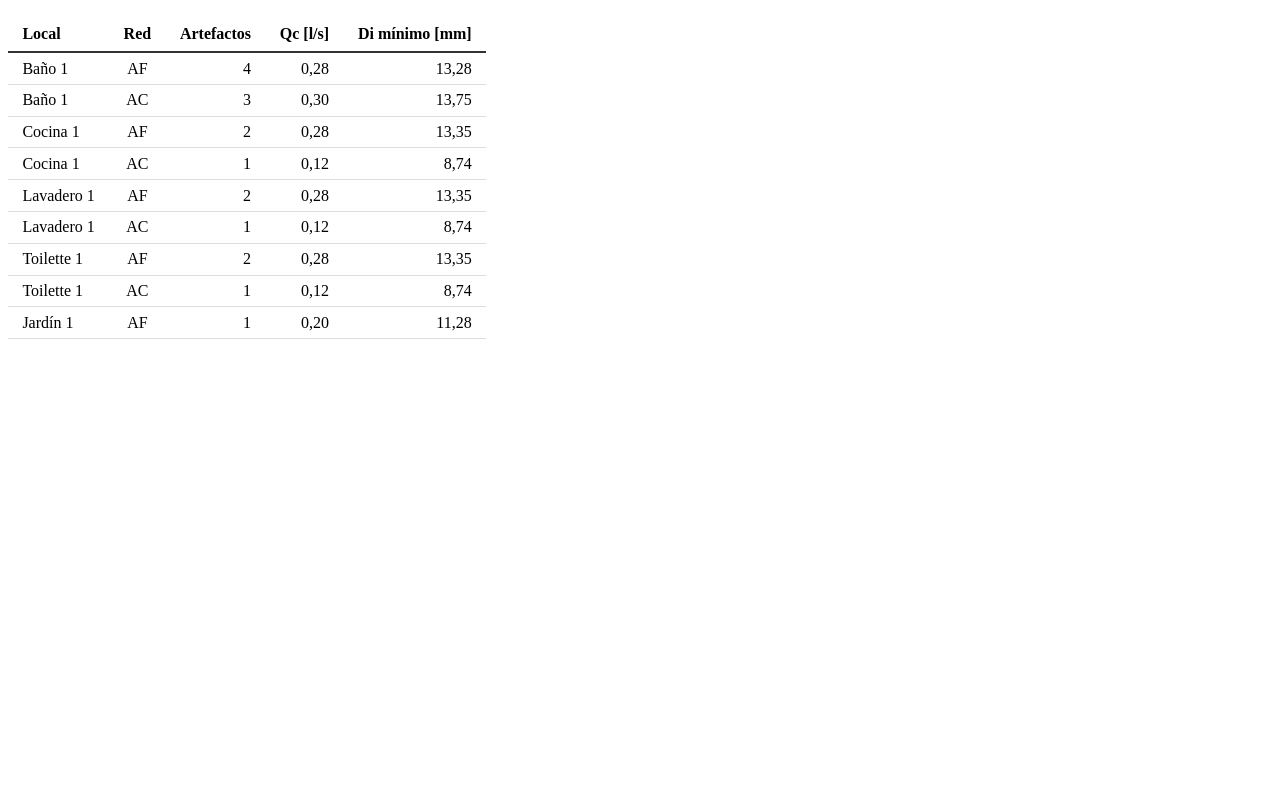
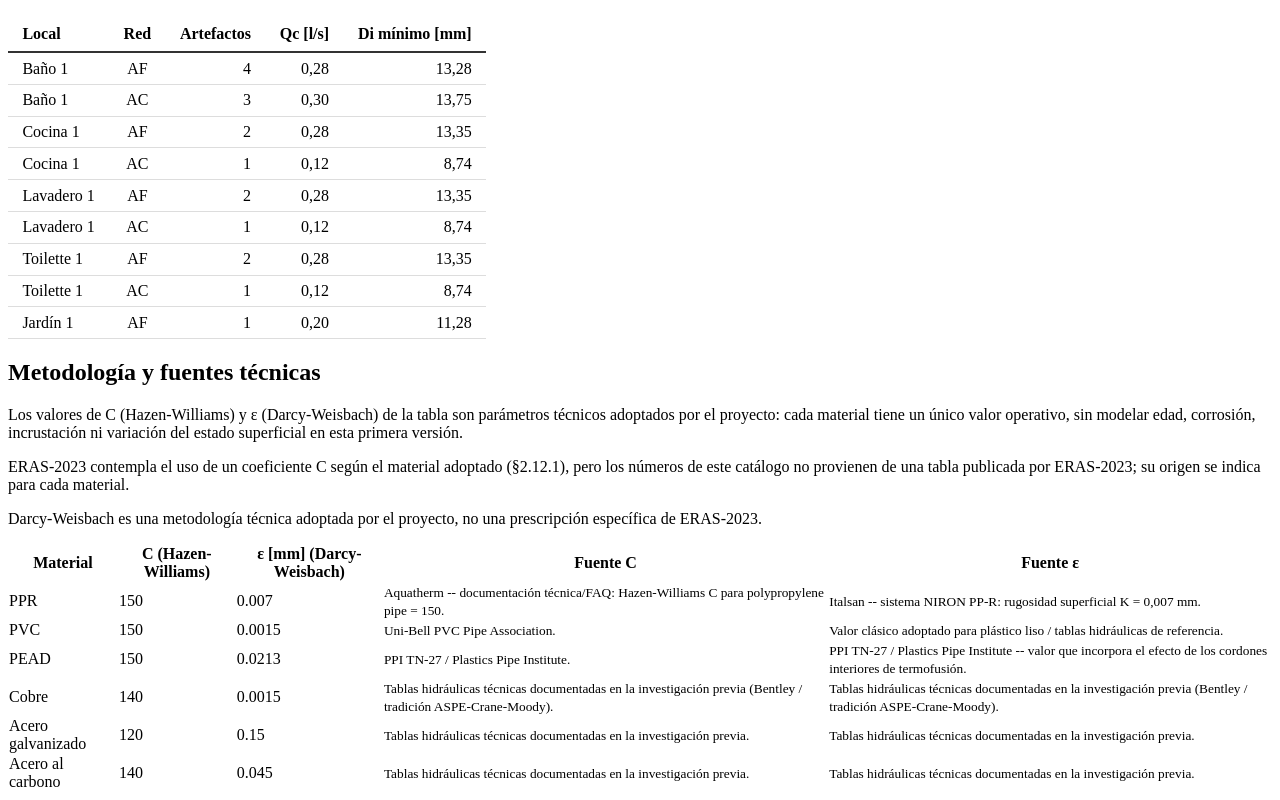
Before and after one commit to nicolasambrosoeras-ctrl/IUAS, a React (Vite) app: page / in a window 1280 px wide. Shown: the part 2152-2952 px from the top of the page. Before the commit the page ends 2499 px from the top, so only its background shows below. Built offline with nearby package versions, Linux system fonts and the light colour scheme; what pdfmake would draw is missing.

Commit message:
feat: documentar metodologia y fuentes tecnicas

```diff
--- /dev/null
+++ b/src/interfaz/paginas/MetodologiaYFuentesTecnicas.tsx
@@ -0,0 +1,55 @@
+// Sección global de trazabilidad (Nivel 2): tabla completa de materiales
+// derivada 100% de catalogoMaterialesTuberia, para que el usuario audite C,
+// epsilon y sus fuentes aunque no esté ejecutando un cálculo puntual.
+// Complementa a "Parámetros de cálculo" (Nivel 1, en
+// ResultadoHidraulicoDeTramo.tsx), que muestra solo el parámetro relevante
+// al método/material actualmente seleccionados -- esta sección no lo
+// reemplaza ni lo duplica. Sin props: no depende del Proyecto ni de su
+// validez, así que se renderiza siempre, incluso con un proyecto inválido.
+import { catalogoMaterialesTuberia } from '../../motor/tuberias/materialTuberia'
+
+export function MetodologiaYFuentesTecnicas() {
+  return (
+    <section>
+      <h2>Metodología y fuentes técnicas</h2>
+      <p>
+        Los valores de C (Hazen-Williams) y ε (Darcy-Weisbach) de la tabla son parámetros técnicos adoptados por el
+        proyecto: cada material tiene un único valor operativo, sin modelar edad, corrosión, incrustación ni
+        variación del estado superficial en esta primera versión.
+      </p>
+      <p>
+        ERAS-2023 contempla el uso de un coeficiente C según el material adoptado (§2.12.1), pero los números de
+        este catálogo no provienen de una tabla publicada por ERAS-2023; su origen se indica para cada material.
+      </p>
+      <p>Darcy-Weisbach es una metodología técnica adoptada por el proyecto, no una prescripción específica de ERAS-2023.</p>
+      <div style={{ overflowX: 'auto' }}>
+        <table style={{ borderCollapse: 'collapse' }}>
+          <thead>
+            <tr>
+              <th>Material</th>
+              <th>C (Hazen-Williams)</th>
+              <th>ε [mm] (Darcy-Weisbach)</th>
+              <th>Fuente C</th>
+              <th>Fuente ε</th>
+            </tr>
+          </thead>
+          <tbody>
+            {catalogoMaterialesTuberia.map((material) => (
+              <tr key={material.id}>
+                <td>{material.nombre}</td>
+                <td>{material.coeficienteC}</td>
+                <td>{material.rugosidadAbsoluta_mm}</td>
+                <td>
+                  <small>{material.referenciaFuenteC}</small>
+                </td>
+                <td>
+                  <small>{material.referenciaFuenteRugosidad}</small>
+                </td>
+              </tr>
+            ))}
+          </tbody>
+        </table>
+      </div>
+    </section>
+  )
+}
--- a/src/interfaz/paginas/MotorDemandaPantalla.tsx
+++ b/src/interfaz/paginas/MotorDemandaPantalla.tsx
@@ -23,6 +23,7 @@ import {
 } from '../../presentacion/desarrolloDelCalculoDemanda'
 import { duplicarUnidadFuncionalEnProyecto, generarId } from './duplicarUnidadFuncional'
 import { ResultadoHidraulicoDeTramo } from './ResultadoHidraulicoDeTramo'
+import { MetodologiaYFuentesTecnicas } from './MetodologiaYFuentesTecnicas'
 
 const TIPOS_DE_LOCAL: readonly TipoDeLocal[] = [
   'bano',
@@ -816,6 +817,7 @@ export function MotorDemandaPantalla() {
       ) : (
         <ProblemasValidacion problemas={validacion.problemas} />
       )}
+      <MetodologiaYFuentesTecnicas />
     </div>
   )
 }
```
